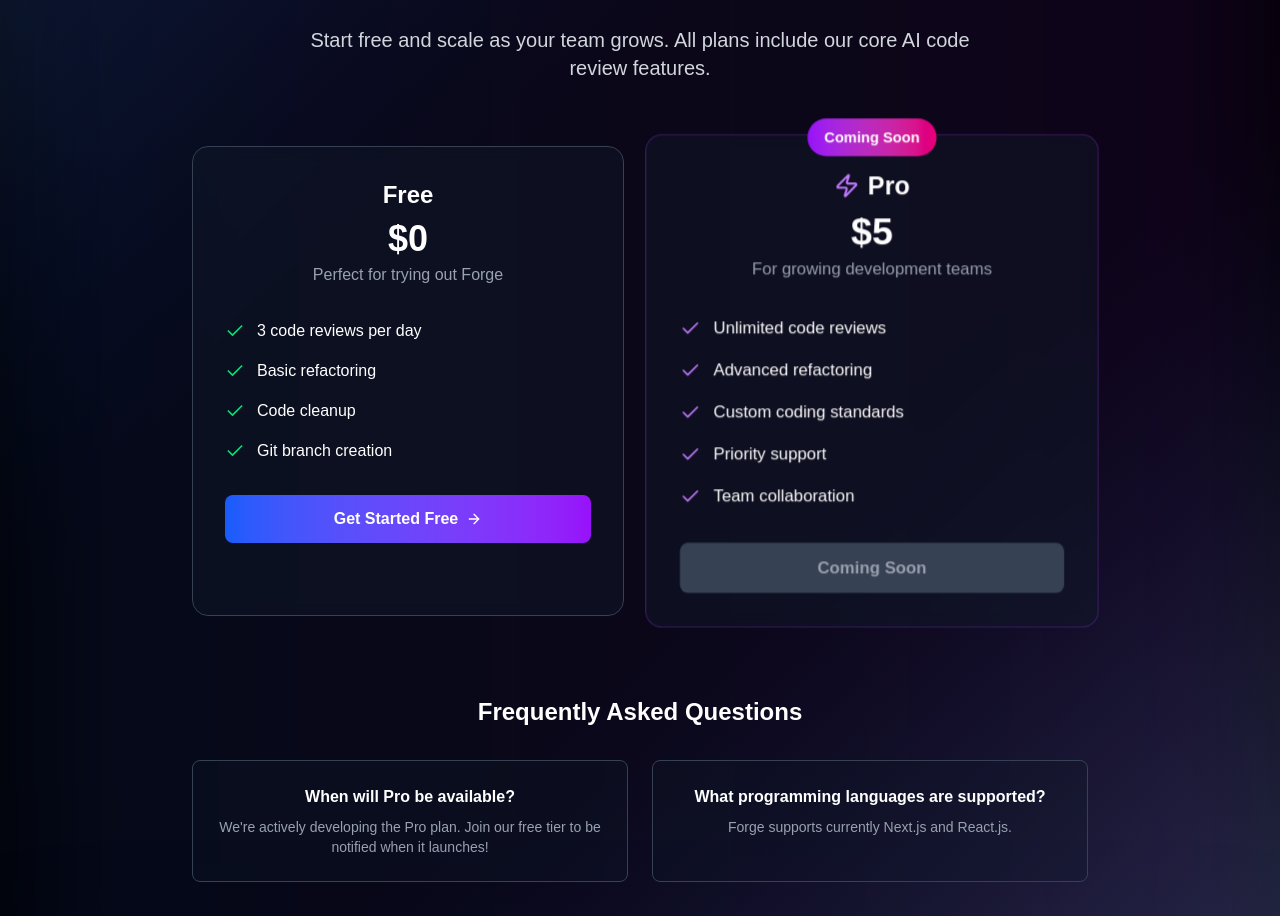
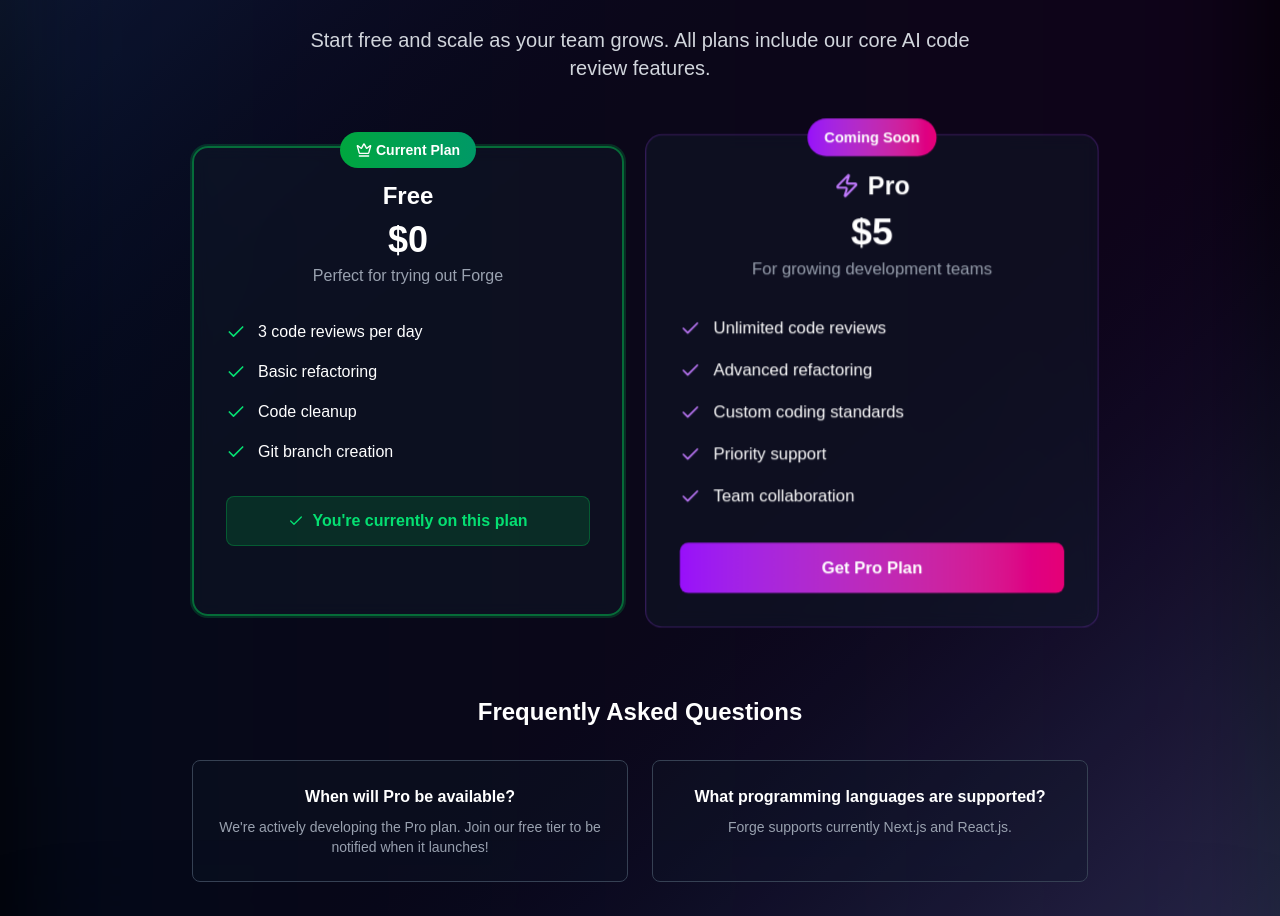
Before and after one commit to ujjwal16295/Forge, a Next.js app: page / in a window 1280 px wide. Shown: the part 3260-4176 px from the top of the page. Built offline with nearby package versions, Linux system fonts and the light colour scheme; no server answers.

Commit message:
changed prcing page

```diff
--- a/src/components/Pricing.jsx
+++ b/src/components/Pricing.jsx
@@ -1,7 +1,173 @@
-import React from 'react';
-import { Check, Star, Zap, ArrowRight } from 'lucide-react';
+import React, { useState, useEffect } from 'react';
+import { Check, Star, Zap, ArrowRight, Crown } from 'lucide-react';
+import { supabase } from '../lib/supabase'; // Adjust path as needed
 
 const Pricing = () => {
+  const [user, setUser] = useState(null);
+  const [loading, setLoading] = useState(true);
+  const [currentPlan, setCurrentPlan] = useState('free'); // Default to free
+  const [fetchingPlan, setFetchingPlan] = useState(false);
+
+  // Control variable for Pro plan availability
+  const isProPlanAvailable = false; // Change this to true when Pro plan is ready
+
+  useEffect(() => {
+    // Get initial session
+    const getSession = async () => {
+      try {
+        const { data: { session }, error } = await supabase.auth.getSession();
+        if (error) {
+          console.error('Error getting session:', error);
+        } else {
+          setUser(session?.user || null);
+          if (session?.user) {
+            await fetchUserPlan(session.user.email);
+          }
+        }
+      } catch (error) {
+        console.error('Session error:', error);
+      } finally {
+        setLoading(false);
+      }
+    };
+
+    getSession();
+
+    // Listen for auth changes
+    const { data: { subscription } } = supabase.auth.onAuthStateChange(async (event, session) => {
+      setUser(session?.user || null);
+      if (session?.user) {
+        await fetchUserPlan(session.user.email);
+      } else {
+        setCurrentPlan('free'); // Reset to free when logged out
+      }
+      setLoading(false);
+    });
+
+    return () => {
+      subscription?.unsubscribe();
+    };
+  }, []);
+
+  const fetchUserPlan = async (email) => {
+    if (!email) return;
+
+    setFetchingPlan(true);
+    try {
+      const response = await fetch('https://smart-converter-backend-5zmh.onrender.com/api/get-user-api-info', {
+        method: 'POST',
+        headers: {
+          'Content-Type': 'application/json',
+        },
+        body: JSON.stringify({ name: email }),
+      });
+
+      const result = await response.json();
+
+      if (result.success && result.data) {
+        setCurrentPlan(result.data.plan?.toLowerCase() || 'free');
+      } else {
+        setCurrentPlan('free'); // Default to free if no plan found
+      }
+    } catch (error) {
+      console.error('Error fetching user plan:', error);
+      setCurrentPlan('free'); // Default to free on error
+    } finally {
+      setFetchingPlan(false);
+    }
+  };
+
+  const handlePlanClick = (planType) => {
+    if (!user) {
+      // Redirect to login if user is not authenticated
+      window.location.href = '/login';
+      return;
+    }
+
+    if (currentPlan === planType) {
+      // User is already on this plan, do nothing
+      return;
+    }
+
+    if (planType === 'free') {
+      // Redirect to API key page for free plan
+      window.location.href = '/api-key';
+    } else if (planType === 'pro' && isProPlanAvailable) {
+      // Handle pro plan subscription logic when available
+      console.log('Pro plan subscription logic here');
+      // Add your subscription logic here
+    }
+  };
+
+  const getPlanButton = (planType, planName) => {
+    const isCurrentPlan = currentPlan === planType;
+    const isPro = planType === 'pro';
+
+    if (loading || fetchingPlan) {
+      return (
+        <div className="w-full bg-gray-700 px-6 py-3 rounded-lg font-semibold text-gray-400 animate-pulse">
+          Loading...
+        </div>
+      );
+    }
+
+    if (isCurrentPlan) {
+      return (
+        <div className="w-full bg-green-600/20 border border-green-500/30 px-6 py-3 rounded-lg font-semibold text-green-400 flex items-center justify-center">
+          <Check className="w-4 h-4 mr-2" />
+          You're currently on this plan
+        </div>
+      );
+    }
+
+    if (isPro && !isProPlanAvailable) {
+      return (
+        <button
+          onClick={() => handlePlanClick(planType)}
+          className={`w-full px-6 py-3 rounded-lg font-semibold transition-all duration-300 ${
+            !user
+              ? 'bg-gradient-to-r from-purple-600 to-pink-600 hover:from-purple-500 hover:to-pink-500 text-white transform hover:scale-105 cursor-pointer'
+              : 'bg-gray-700 cursor-not-allowed text-gray-400'
+          }`}
+          disabled={user}
+        >
+          {!user ? 'Get Pro Plan' : 'Coming Soon'}
+        </button>
+      );
+    }
+
+    const buttonClass = isPro
+      ? 'bg-gradient-to-r from-purple-600 to-pink-600 hover:from-purple-500 hover:to-pink-500'
+      : 'bg-gradient-to-r from-blue-600 to-purple-600 hover:from-blue-500 hover:to-purple-500';
+
+    return (
+      <button
+        onClick={() => handlePlanClick(planType)}
+        className={`w-full ${buttonClass} px-6 py-3 rounded-lg font-semibold transition-all duration-300 transform hover:scale-105 flex items-center justify-center group`}
+      >
+        {isPro ? 'Upgrade to Pro' : 'Get Started Free'}
+        <ArrowRight className="w-4 h-4 ml-2 group-hover:translate-x-1 transition-transform" />
+      </button>
+    );
+  };
+
+  const getPlanCardClass = (planType) => {
+    const isCurrentPlan = currentPlan === planType;
+    const isPro = planType === 'pro';
+
+    let baseClass = "bg-gray-900/50 backdrop-blur-sm rounded-2xl p-8 relative";
+
+    if (isCurrentPlan) {
+      baseClass += " border-2 border-green-500/50 ring-2 ring-green-500/20";
+    } else if (isPro) {
+      baseClass += " border border-purple-500/30 transform scale-105";
+    } else {
+      baseClass += " border border-gray-700";
+    }
+
+    return baseClass;
+  };
+
   return (
     <div className="min-h-screen bg-gradient-to-br from-gray-900 via-black to-gray-800 text-white">
       <section className="py-20 px-6 relative">
@@ -28,8 +194,17 @@
           {/* Pricing Cards */}
           <div className="grid md:grid-cols-2 gap-8 max-w-4xl mx-auto">
 
-            {/* Free Plan - Available */}
-            <div className="bg-gray-900/50 backdrop-blur-sm border border-gray-700 rounded-2xl p-8 relative">
+            {/* Free Plan */}
+            <div className={getPlanCardClass('free')}>
+              {currentPlan === 'free' && (
+                <div className="absolute -top-4 left-1/2 transform -translate-x-1/2">
+                  <div className="bg-gradient-to-r from-green-600 to-emerald-600 px-4 py-2 rounded-full text-sm font-semibold flex items-center">
+                    <Crown className="w-4 h-4 mr-1" />
+                    Current Plan
+                  </div>
+                </div>
+              )}
+
               <div className="text-center">
                 <h3 className="text-2xl font-bold mb-2">Free</h3>
                 <div className="text-4xl font-bold mb-1">$0</div>
@@ -54,23 +229,28 @@
                   </div>
                 </div>
 
-                <a
-                  href="/api-key"
-                  className="w-full bg-gradient-to-r from-blue-600 to-purple-600 hover:from-blue-500 hover:to-purple-500 px-6 py-3 rounded-lg font-semibold transition-all duration-300 transform hover:scale-105 flex items-center justify-center group"
-                >
-                  Get Started Free
-                  <ArrowRight className="w-4 h-4 ml-2 group-hover:translate-x-1 transition-transform" />
-                </a>
+                {getPlanButton('free', 'Free')}
               </div>
             </div>
 
-            {/* Pro Plan - Coming Soon */}
-            <div className="bg-gray-900/50 backdrop-blur-sm border border-purple-500/30 rounded-2xl p-8 relative transform scale-105">
-              <div className="absolute -top-4 left-1/2 transform -translate-x-1/2">
-                <div className="bg-gradient-to-r from-purple-600 to-pink-600 px-4 py-2 rounded-full text-sm font-semibold">
-                  Coming Soon
+            {/* Pro Plan */}
+            <div className={getPlanCardClass('pro')}>
+              {!isProPlanAvailable && currentPlan !== 'pro' && (
+                <div className="absolute -top-4 left-1/2 transform -translate-x-1/2">
+                  <div className="bg-gradient-to-r from-purple-600 to-pink-600 px-4 py-2 rounded-full text-sm font-semibold">
+                    Coming Soon
+                  </div>
                 </div>
-              </div>
+              )}
+
+              {currentPlan === 'pro' && (
+                <div className="absolute -top-4 left-1/2 transform -translate-x-1/2">
+                  <div className="bg-gradient-to-r from-green-600 to-emerald-600 px-4 py-2 rounded-full text-sm font-semibold flex items-center">
+                    <Crown className="w-4 h-4 mr-1" />
+                    Current Plan
+                  </div>
+                </div>
+              )}
 
               <div className="text-center">
                 <div className="flex items-center justify-center mb-2">
@@ -106,9 +286,7 @@
                   </div>
                 </div>
 
-                <button className="w-full bg-gray-700 cursor-not-allowed px-6 py-3 rounded-lg font-semibold text-gray-400">
-                  Coming Soon
-                </button>
+                {getPlanButton('pro', 'Pro')}
               </div>
             </div>
           </div>
```
